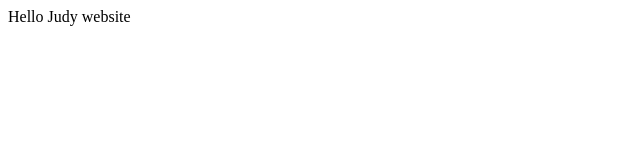
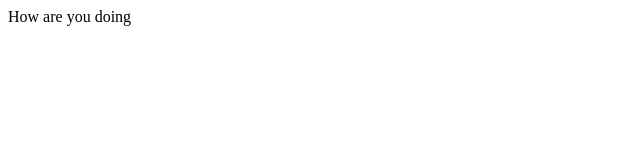
Before and after one commit to judyzhuzhu2000/JudyWebsite, a plain HTML site: page index.html in a window 1280 px wide. Shown: the full height of the page, 0-640 px from the left. Drawn offline with Linux system fonts and the light colour scheme.

Commit message:
modify text

```diff
--- a/index.html
+++ b/index.html
@@ -4,6 +4,6 @@
 	<title></title>
 </head>
 <body>
-	Hello Judy website
+	How are you doing
 </body>
 </html>
```
